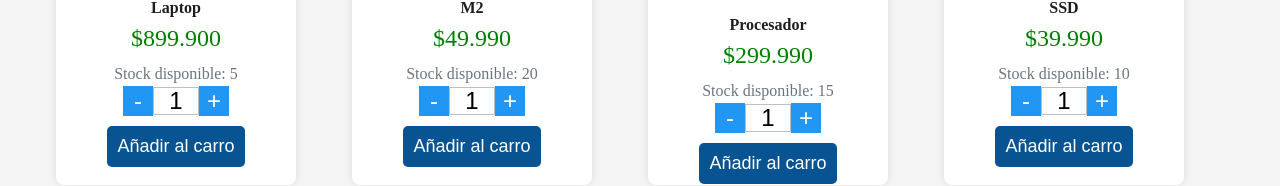
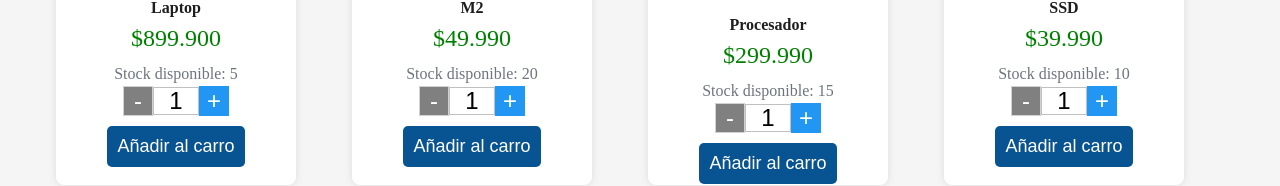
Before and after one commit to wdelcant/wdelcant-app, a React (Create React App) app: page / in a window 1280 px wide. Shown: the part 317-503 px from the top of the page. Built offline with nearby package versions, Linux system fonts and the light colour scheme.

Commit message:
update color

```diff
--- a/src/components/ItemCount/ItemCount.scss
+++ b/src/components/ItemCount/ItemCount.scss
@@ -53,3 +53,8 @@
   cursor: pointer;
 
 }
+
+.item__button[disabled] {
+    background-color: grey;
+    border: 1px solid #d1d1d1;
+  }
--- a/src/components/ItemListContainer/Item.jsx
+++ b/src/components/ItemListContainer/Item.jsx
@@ -1,6 +1,6 @@
 import React from 'react'
 import ItemCount from '../ItemCount/ItemCount';
-import './ItemListContainer.scss';
+
 
 const Item = ({id, img, title, price, description, stock}) => {
     return (
--- a/src/components/ItemListContainer/ItemList.jsx
+++ b/src/components/ItemListContainer/ItemList.jsx
@@ -1,6 +1,5 @@
 import React from 'react';
 import Item from './Item';
-import './ItemListContainer.scss';
 
 
 const ItemList = ({ items }) => {
```
